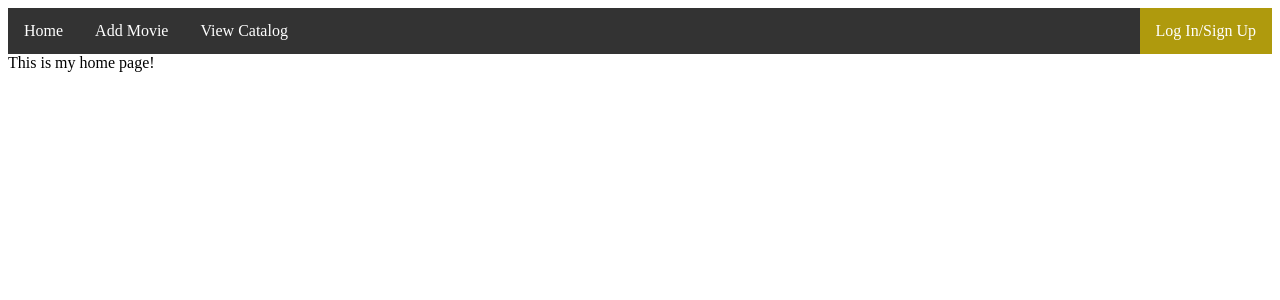
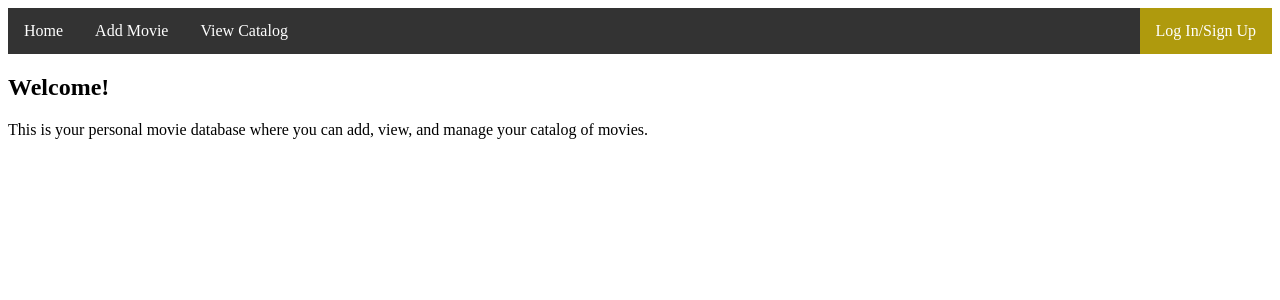
Before and after one commit to jacob-taylor90/MovieCatalog, a React app: page / in a window 1280 px wide. Shown: the top 300 px of the page. Built offline with nearby package versions, Linux system fonts and the light colour scheme.

Commit message:
Start work on home page

```diff
--- a/package.json
+++ b/package.json
@@ -51,6 +51,7 @@
     "cross-env": "^5.0.0",
     "css-loader": "^0.28.11",
     "eslint": "^4.18.2",
+    "file-loader": "^1.1.11",
     "less": "^2.7.3",
     "less-loader": "^4.1.0",
     "mocha": "^5.0.0",
--- a/src/App.js
+++ b/src/App.js
@@ -4,7 +4,9 @@ import Navigation from './containers/navbar';
 export default class App extends Component {
     render() {
         return (
-            <Navigation />
+            <div>
+                <Navigation />
+            </div>
         );
     };
 }
--- a/src/components/home.jsx
+++ b/src/components/home.jsx
@@ -2,7 +2,12 @@ import React, {Component} from 'react';
 
 class Home extends Component {
     render() {
-        return (<div>This is my home page!</div>);
+        return (
+            <div>
+                <h2>Welcome!</h2>
+                <p>This is your personal movie database where you can add, view, and manage your catalog of movies.</p>
+            </div>
+        );
     }
 }
 
--- a/webpack/webpack.dev.config.js
+++ b/webpack/webpack.dev.config.js
@@ -24,8 +24,7 @@ module.exports = {
         {
             test: /\.scss$/,
             loader: 'style!css!resolve-url!sass?sourceMap'
-        },
-        ]
+        }]
     },
     resolve: {
         extensions: ['.js', '.jsx'],
```
Also changed, not shown: img/collage.jpg (added).
